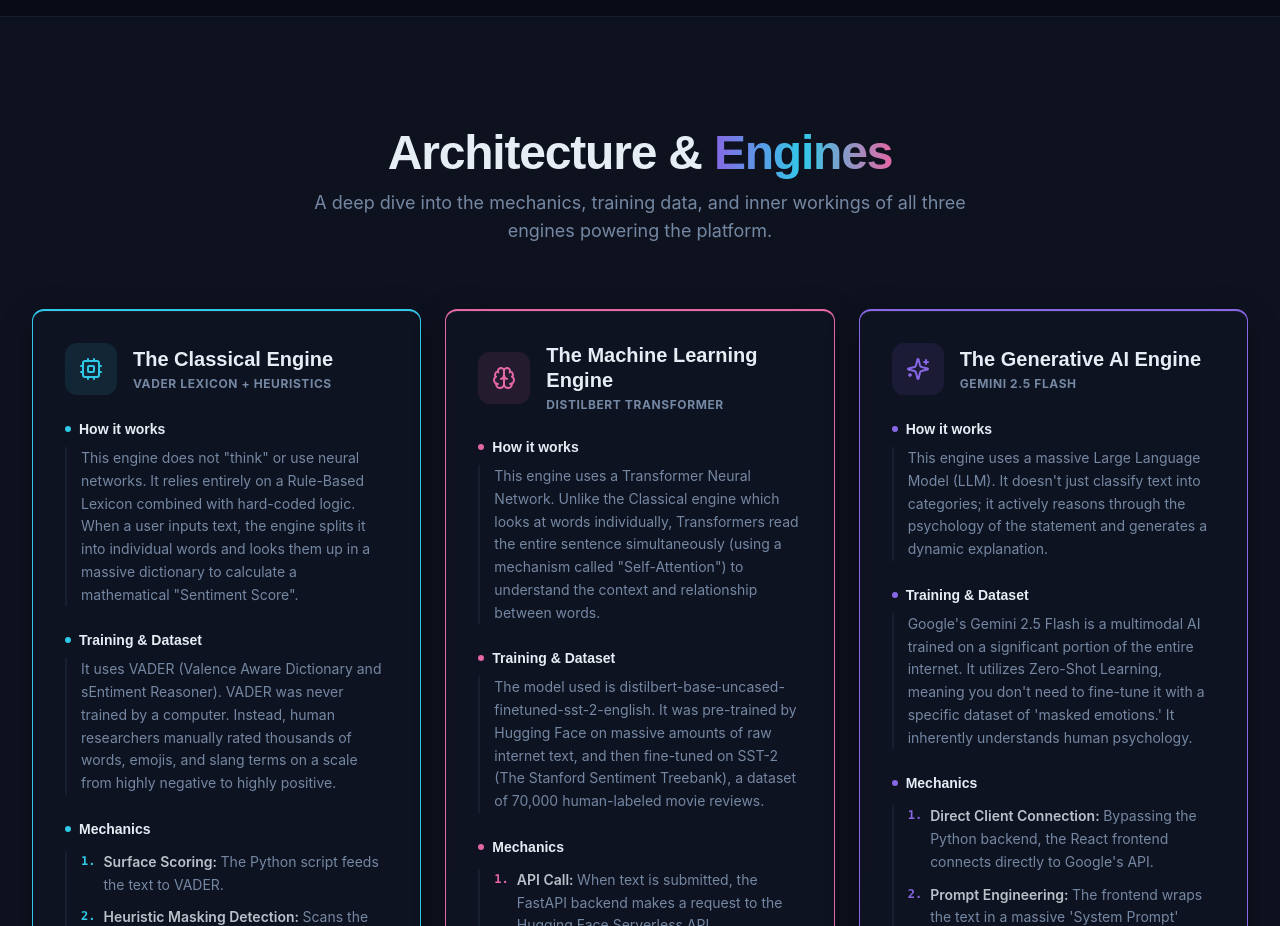
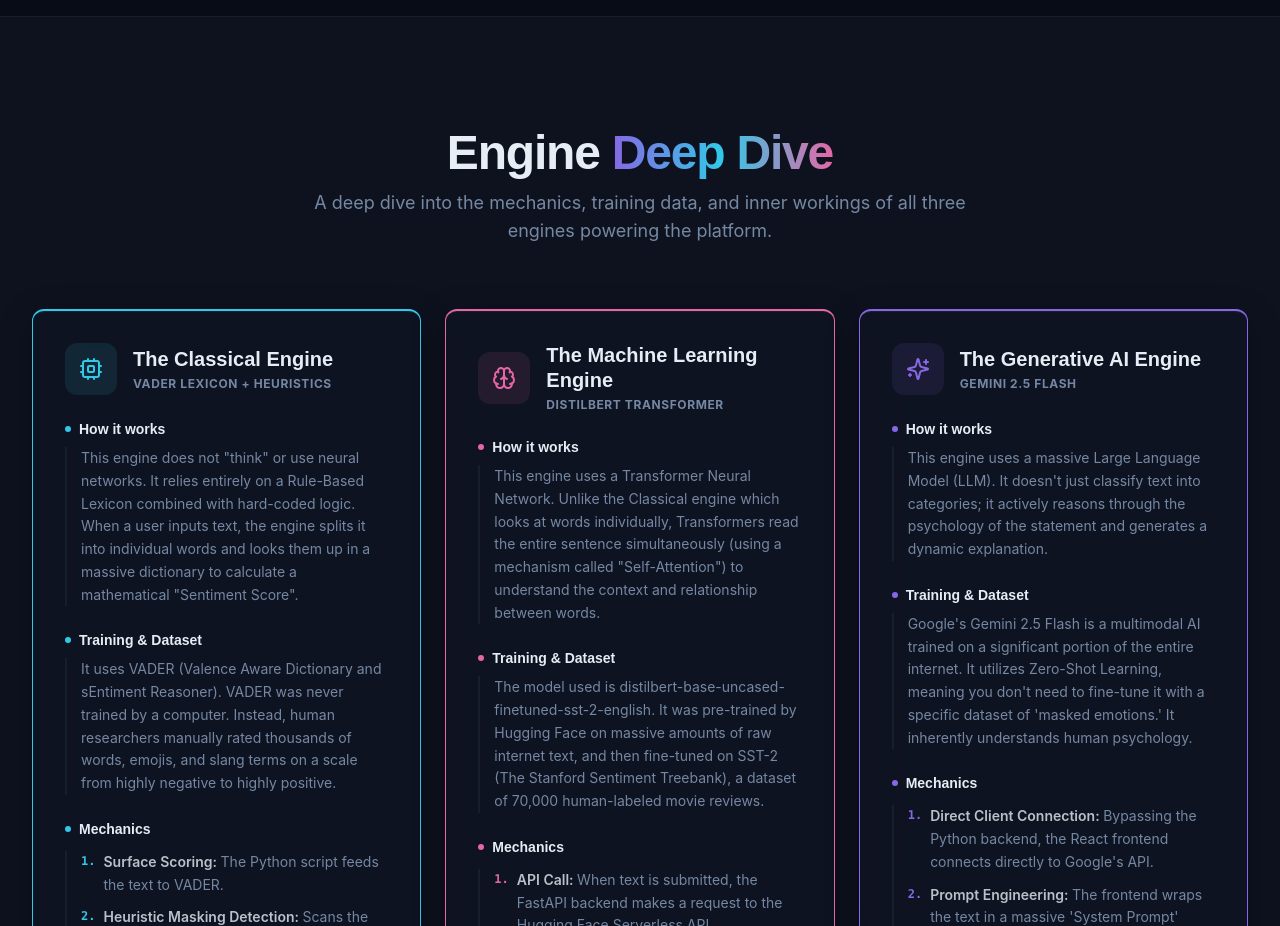
Before and after one commit to mohamadalijomaa25/AffectLayer, a React (Vite) app: page / in a window 1280 px wide. Shown: the part 4500-5426 px from the top of the page. Built offline with nearby package versions, Linux system fonts and the light colour scheme; no server answers; the HTML template or start-up script is replaced by a standard one.

Commit message:
fix: rename section title to 'Engine Deep Dive' to avoid duplicate with DatasetModel

```diff
--- a/src/components/ArchitectureEngines.tsx
+++ b/src/components/ArchitectureEngines.tsx
@@ -53,7 +53,7 @@
     <section id="architecture-engines" className="section-padding bg-secondary/30 border-y border-border/50">
       <div className="max-w-7xl mx-auto">
         <div className="text-center mb-16 space-y-3">
-          <h2 className="section-title">Architecture & <span className="gradient-text">Engines</span></h2>
+          <h2 className="section-title">Engine <span className="gradient-text">Deep Dive</span></h2>
           <p className="section-subtitle mx-auto">A deep dive into the mechanics, training data, and inner workings of all three engines powering the platform.</p>
         </div>
 
```
